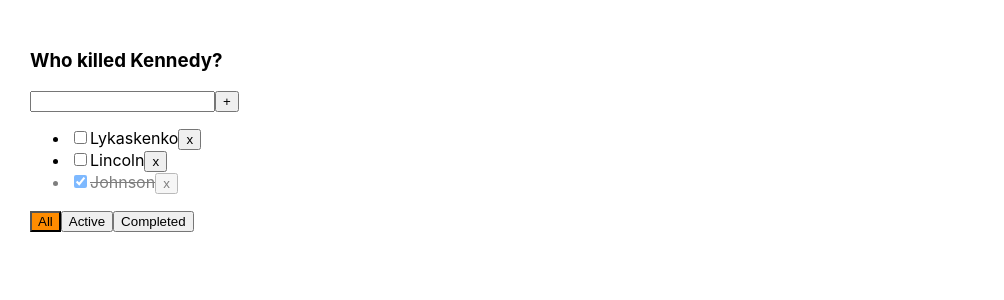
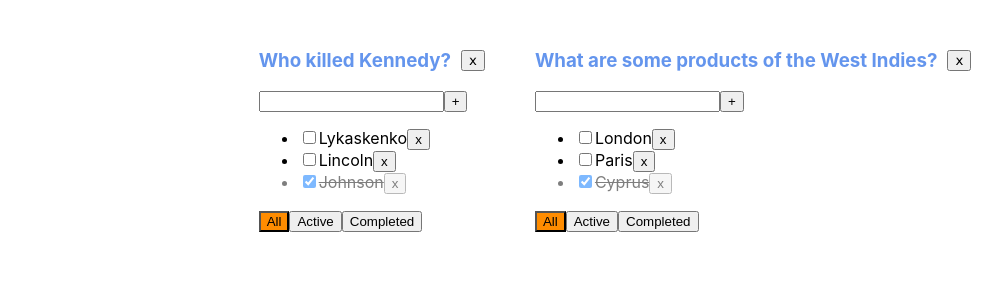
Before and after one commit to MariaSyrokvash/todoList, a React (Create React App) app: page / in a window 1280 px wide. Shown: the top 300 px of the page, without its empty margins (0-1004 px from the left). Built offline with nearby package versions, Linux system fonts and the light colour scheme.

Commit message:
feat: add lesson 5

```diff
--- a/src/App.css
+++ b/src/App.css
@@ -1,11 +1,13 @@
 .App {
   padding: 30px;
   display: flex;
+  justify-content: center;
 }
 
 .App > div {
   margin-right: 50px;
 }
+
 .input-error {
   border: 1px solid crimson;
 }
@@ -18,7 +20,17 @@
   background-color: darkorange;
 }
 
+h3 {
+  padding-right: 10px;
+  color: cornflowerblue;
+}
+
 .completed {
   text-decoration: line-through;
   opacity: .5;
 }
+
+.box {
+  display: flex;
+  align-items: center;
+}
--- a/src/App.tsx
+++ b/src/App.tsx
@@ -1,7 +1,7 @@
 import React, {useState} from 'react';
 import './App.css';
-import {TodoList} from "./TodoList";
-import {v1} from "uuid";
+import {TodoList} from './TodoList';
+import {v1} from 'uuid';
 
 export type FilterValuesType = 'all' | 'completed' | 'active'
 
@@ -11,65 +11,110 @@ export type TaskType = {
 	isDone: boolean
 }
 
+type TodoListType = {
+	id: string
+	title: string
+	filter: FilterValuesType
+}
+
+type TaskStateType = {
+	[key: string]: Array<TaskType>
+}
+
 function App() {
 
-	let [tasks, setTasks] = useState<Array<TaskType>>([
-		{id: v1(), title: "Lykaskenko", isDone: false},
-		{id: v1(), title: "Lincoln", isDone: false},
-		{id: v1(), title: "Johnson", isDone: true}
-	]);
+	const toDoListsFirst = v1();
+	const toDoListsSecond = v1();
 
-	function addTask(title: string) {
+	const [toDoLists, setToDoList] = useState<Array<TodoListType>>([
+		{id: toDoListsFirst, title: 'Who killed Kennedy?', filter: 'all'},
+		{id: toDoListsSecond, title: 'What are some products of the West Indies?', filter: 'all'}
+	])
+
+	const [tasks, setTasks] = useState<TaskStateType>({
+		[toDoListsFirst]: [
+			{id: v1(), title: 'Lykaskenko', isDone: false},
+			{id: v1(), title: 'Lincoln', isDone: false},
+			{id: v1(), title: 'Johnson', isDone: true}
+		],
+		[toDoListsSecond]: [
+			{id: v1(), title: 'London', isDone: false},
+			{id: v1(), title: 'Paris', isDone: false},
+			{id: v1(), title: 'Cyprus', isDone: true}
+		]
+	})
+
+	function addTask(title: string, toDoListID: string) {
 		const newTask: TaskType = {
 			id: v1(),
 			title: title,
 			isDone: false
 		}
-		setTasks([newTask, ...tasks])
+		const findToDoList = tasks[toDoListID]
+		tasks[toDoListID] = [newTask, ...findToDoList]
+		setTasks({...tasks})
 	}
 
-	function changeStatus(id: string, isDone: boolean) {
-		let task = tasks.find(task => task.id === id);
+	function removeTask(id: string, toDoListID: string) {
+		const findToDoList = tasks[toDoListID]
+		console.log(findToDoList)
+		tasks[toDoListID] = findToDoList.filter(task => task.id !== id)
+		setTasks({...tasks})
+	}
 
+	function changeStatus(id: string, isDone: boolean, toDoListID: string) {
+		const findToDoList = tasks[toDoListID]
+		const task = findToDoList.find(task => task.id === id);
 		if (task) {
 			task.isDone = isDone;
+			setTasks({...tasks});
 		}
-		setTasks([...tasks]);
 	}
 
+	function changeFilter(value: FilterValuesType, toDoListID: string) {
+		const findToDoList = toDoLists.find(todoList => todoList.id === toDoListID)
 
-	function removeTask(id: string) {
-		let filteredTasks = tasks.filter(task => task.id !== id)
-		setTasks(filteredTasks)
+		if (findToDoList) {
+			findToDoList.filter = value;
+			setToDoList([...toDoLists])
+		}
 	}
 
-	let [filter, setFilter] = useState<FilterValuesType>('all');
-
-	let tasksForTodoList = tasks;
-
-	function changeFilter(value: FilterValuesType) {
-		setFilter(value)
-	}
-
-	if (filter === 'completed') {
-		tasksForTodoList = tasks.filter(task => task.isDone === true)
-	}
-
-	if (filter === 'active') {
-		tasksForTodoList = tasks.filter(task => task.isDone === false)
+	function removeTodoList(toDoListID: string) {
+		const findToDoList = toDoLists.filter(todo => todo.id !== toDoListID)
+		setToDoList(findToDoList)
+		delete tasks[toDoListID]
+		setTasks({...tasks})
 	}
 
 	return (
 		<div className="App">
-			<TodoList title={'Who killed Kennedy?'}
-								tasks={tasksForTodoList}
-								removeTask={removeTask}
-								addTask={addTask}
-								changeFilter={changeFilter}
-								changeStatus={changeStatus}
-								filter={filter}
 
-			/>
+			{toDoLists.map(toDoList => {
+				let tasksForTodoList = tasks[toDoList.id];
+
+				if (toDoList.filter === 'completed') {
+					tasksForTodoList = tasks[toDoList.id].filter(task => task.isDone === true)
+				}
+
+				if (toDoList.filter === 'active') {
+					tasksForTodoList = tasks[toDoList.id].filter(task => task.isDone === false)
+				}
+				return (
+					<TodoList title={toDoList.title}
+										tasks={tasksForTodoList}
+										removeTask={removeTask}
+										addTask={addTask}
+										changeFilter={changeFilter}
+										changeStatus={changeStatus}
+										filter={toDoList.filter}
+										id={toDoList.id}
+										key={toDoList.id}
+										removeTodoList={removeTodoList}
+					/>
+				)
+			})
+			}
 		</div>
 	);
 }
--- a/src/TodoList.tsx
+++ b/src/TodoList.tsx
@@ -1,14 +1,16 @@
-import React, {ChangeEvent, KeyboardEvent, useState} from "react";
-import {FilterValuesType, TaskType} from "./App";
+import React, {ChangeEvent, KeyboardEvent, useState} from 'react';
+import {FilterValuesType, TaskType} from './App';
 
 type PropsType = {
+	id: string
 	filter: FilterValuesType
 	title: string
 	tasks: Array<TaskType>
-	addTask: (title: string) => void
-	removeTask: (id: string) => void
-	changeFilter: (value: FilterValuesType) => void
-	changeStatus: (id: string, isDone: boolean) => void
+	addTask: (title: string, toDoListID: string) => void
+	removeTask: (id: string, toDoListID: string) => void
+	changeFilter: (value: FilterValuesType, id: string) => void
+	changeStatus: (id: string, isDone: boolean, toDoListID: string) => void
+	removeTodoList: (toDoListID: string) => void
 }
 
 export function TodoList(props: PropsType) {
@@ -19,50 +21,55 @@ export function TodoList(props: PropsType) {
 		setTitle(event.currentTarget.value)
 	}
 	const onCLickAddTaskHandler = () => {
-		if(newTaskTitle.trim() !== '') {
-			props.addTask(newTaskTitle.trim());
+		if (newTaskTitle.trim() !== '') {
+			props.addTask(newTaskTitle.trim(), props.id);
 			setTitle('');
 		} else {
 			setError('This field is required')
 		}
 	}
-  const onKeyPressHandler = (event: KeyboardEvent<HTMLInputElement>) => {
+	const onKeyPressHandler = (event: KeyboardEvent<HTMLInputElement>) => {
 		setError(null);
 
-		if(newTaskTitle.trim() !== '') {
-			if (event.charCode === 13) {
-				props.addTask(newTaskTitle);
+		if (newTaskTitle.trim() !== '') {
+			if (event.key === 'Enter') {
+				props.addTask(newTaskTitle, props.id);
 				setTitle('');
 			}
 		} else {
 			setError('This field is required')
 		}
-  }
+	}
 
-	const onCLickAllFilterHandler = () => {
-		props.changeFilter('all')
-	}
-	const onCLickActiveFilterHandler = () => {
-		props.changeFilter('active')
-	}
-	const onCLickCompletedFilterHandler = () => {
-		props.changeFilter('completed')
-	}
+	const onCLickAllFilterHandler = () => props.changeFilter('all', props.id)
+	const onCLickActiveFilterHandler = () => props.changeFilter('active', props.id)
+	const onCLickCompletedFilterHandler = () => props.changeFilter('completed', props.id)
+
+	const removeTodoList = () => props.removeTodoList(props.id)
 
 	return (
 		<div>
-			<h3>{props.title}</h3>
+			<div className={'box'}>
+				<h3>{props.title}</h3>
+				<button onClick={removeTodoList}>&#8569;</button>
+			</div>
 			<div>
-				<input value={newTaskTitle} onChange={onChangeHandler} onKeyPress={onKeyPressHandler} className={error ? 'input-error': ''}/>
+				<input value={newTaskTitle} onChange={onChangeHandler} onKeyPress={onKeyPressHandler}
+							 className={error ? 'input-error' : ''}/>
 				<button onClick={onCLickAddTaskHandler}
-        >+</button>
+				>+
+				</button>
 			</div>
 			{error && <div className='error-message'>{error}</div>}
 			<ul>
 				{
 					props.tasks.map(task => {
-            const removeTaskHandler = () => { props.removeTask(task.id)}
-						const changeStatus = (event: ChangeEvent<HTMLInputElement>) => { props.changeStatus(task.id, event.currentTarget.checked)}
+						const removeTaskHandler = () => {
+							props.removeTask(task.id, props.id)
+						}
+						const changeStatus = (event: ChangeEvent<HTMLInputElement>) => {
+							props.changeStatus(task.id, event.currentTarget.checked, props.id)
+						}
 						return <li key={task.id} className={task.isDone ? 'completed' : ''}>
 							<input type="checkbox" checked={task.isDone} onChange={changeStatus}/>
 							<span>{task.title}</span>
@@ -74,9 +81,12 @@ export function TodoList(props: PropsType) {
 				}
 			</ul>
 			<div>
-				<button onClick={onCLickAllFilterHandler} className={props.filter === 'all'? 'active-btn' : ''}>All</button>
-				<button onClick={onCLickActiveFilterHandler} className={props.filter === 'active'? 'active-btn' : ''}>Active</button>
-				<button onClick={onCLickCompletedFilterHandler} className={props.filter === 'completed'? 'active-btn' : ''}>Completed</button>
+				<button onClick={onCLickAllFilterHandler} className={props.filter === 'all' ? 'active-btn' : ''}>All</button>
+				<button onClick={onCLickActiveFilterHandler} className={props.filter === 'active' ? 'active-btn' : ''}>Active
+				</button>
+				<button onClick={onCLickCompletedFilterHandler}
+								className={props.filter === 'completed' ? 'active-btn' : ''}>Completed
+				</button>
 			</div>
 		</div>
 	)
```
